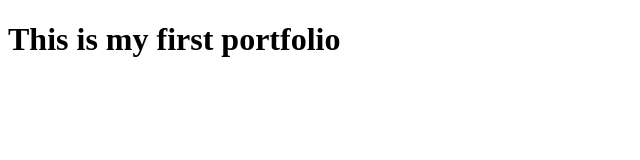
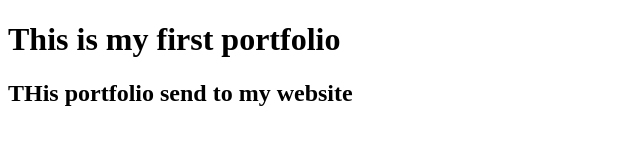
Before and after one commit to nooralam93/my-portfolio, a plain HTML site: page index.html in a window 1280 px wide. Shown: the whole page, without its empty margins (0-640 px from the left). Drawn offline with Linux system fonts and the light colour scheme.

Commit message:
send to web

```diff
--- a/index.html
+++ b/index.html
@@ -7,5 +7,7 @@
 </head>
 <body>
     <h1>This is my first portfolio</h1>
+    <h2>THis portfolio send to my website</h2>
+
 </body>
 </html>
```
